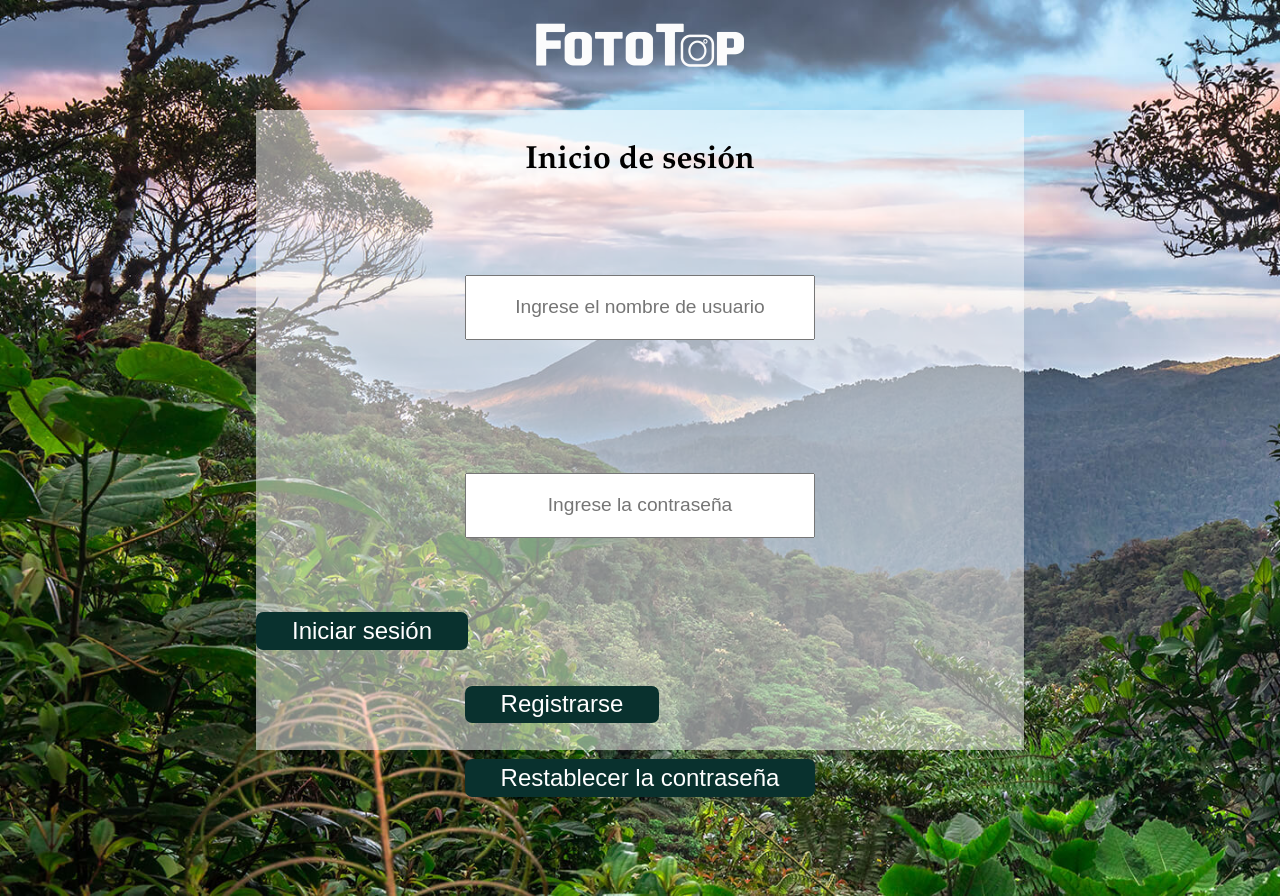
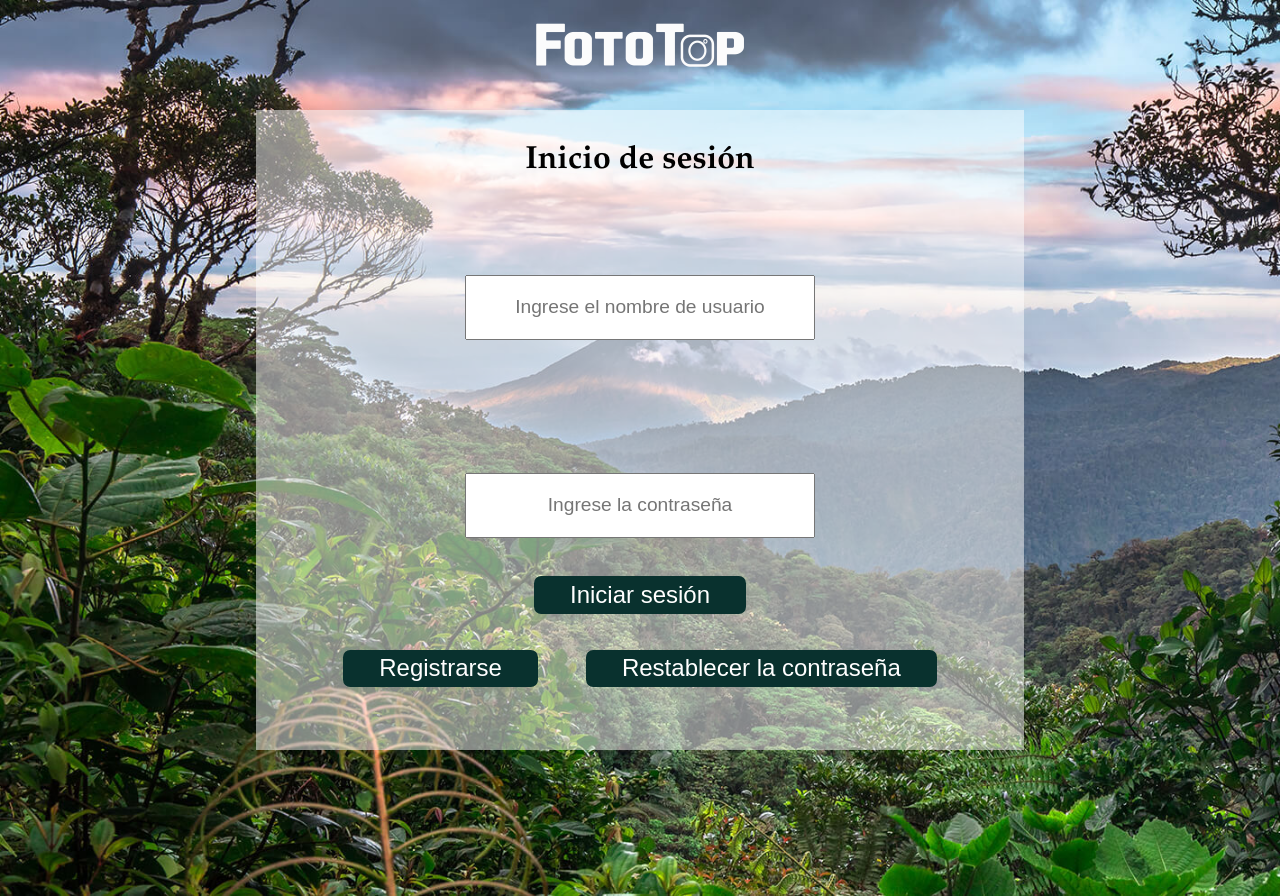
Before and after one commit to Francis13CR/Proyecto_desarrollo1, a PHP site: page /login.html in a window 1280 px wide. Run offline with PHP 8.4, Linux system fonts and the light colour scheme; some libraries are stand-ins or nearby versions.

Commit message:
correciones

```diff
--- a/css/login.css
+++ b/css/login.css
@@ -102,7 +102,6 @@ body {
 
 .alert {
     width: 30%;
-
     border: .1em solid white;
     color: white;
     font-size: 1.2em;
@@ -115,6 +114,12 @@ body {
     top: -11em;
     z-index: 1;
 
+}
+
+.centered{
+    display: block;
+    margin-left: auto;
+    margin-right: auto;
 }
 
 /*MEDIA QUERIES*/
--- a/login.html
+++ b/login.html
@@ -33,7 +33,7 @@
                         <input class="form-input" type="password" placeholder="Ingrese la contraseña" id="password-login"
                             name="titulo" required>
                     </div>
-                      <button type="submit" onclick="singIn();" class="btn cursor">Iniciar sesión</button>
+                      <button type="submit" onclick="singIn();" class="btn cursor centered">Iniciar sesión</button>
                 </FORM>
                 <section class="btn-section">
                     <div class="btn-div">
@@ -41,10 +41,12 @@
                         <a href="./singup.html">
                             <button class="btn cursor">Registrarse</button>
                         </a>
+
+                        <a href="./PassRecovery.html" class="side-margin-auto">
+                            <button class="btn cursor ">Restablecer la contraseña</button>
+                        </a>
                     </div>
-                    <a href="./PassRecovery.html" class="side-margin-auto">
-                        <button class="btn cursor ">Restablecer la contraseña</button>
-                    </a>
+
                 </section>
 
             </section>
```
